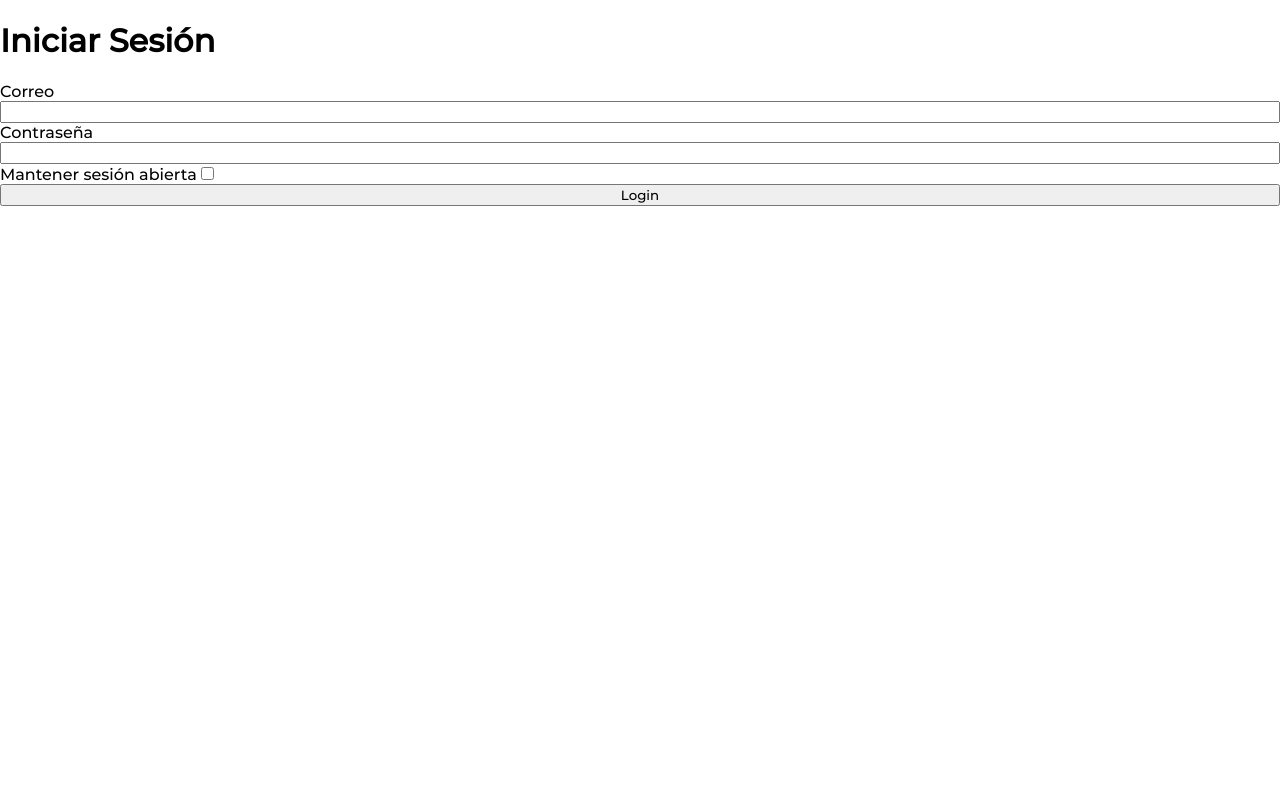
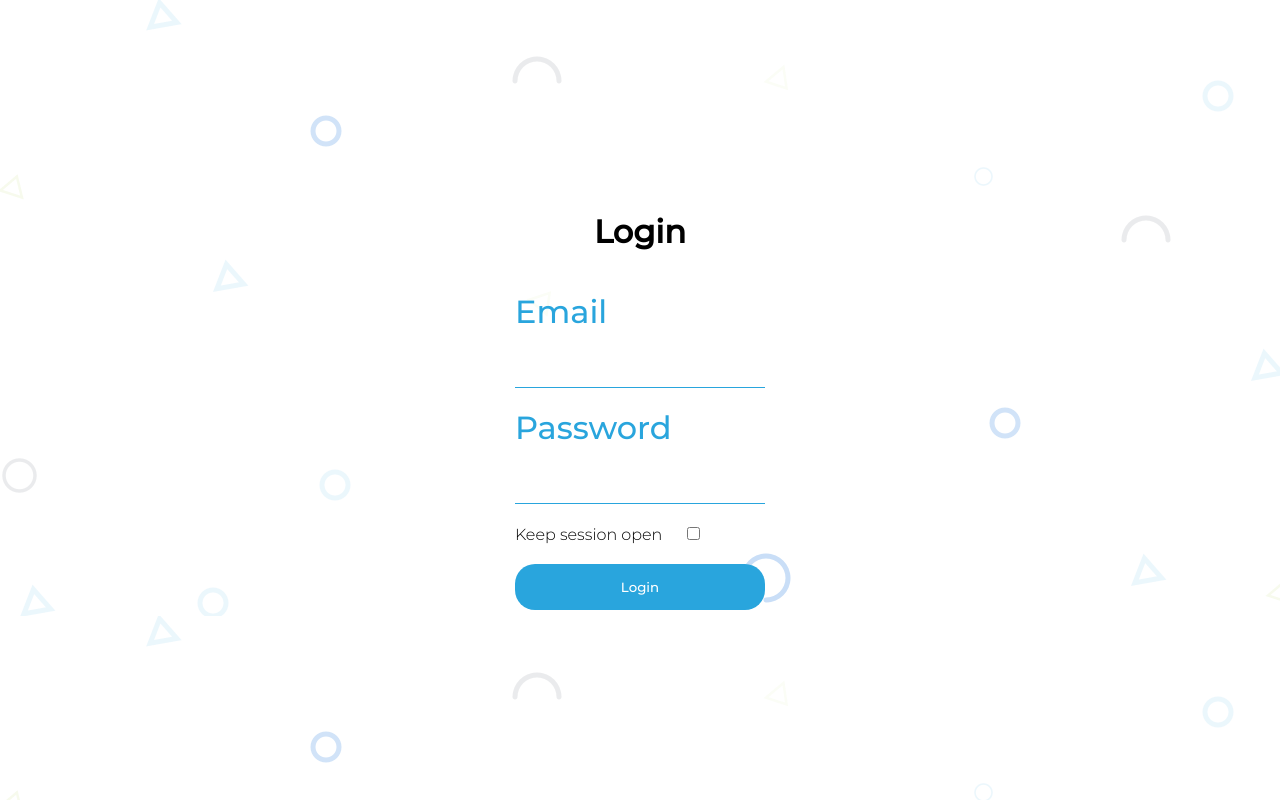
Before and after one commit to talo94/wolox-app, a React (Create React App) app: page /login in a window 1280 px wide. Built offline with nearby package versions, Linux system fonts and the light colour scheme.

Commit message:
add login styles and translations

```diff
--- a/src/components/Header/Header.module.scss
+++ b/src/components/Header/Header.module.scss
@@ -21,7 +21,7 @@
 }
 .loginButton:hover {
   background: #29a5dd;
-  animation-name: example;
+  animation-name: animation;
   animation-duration: 1s;
 }
 .translateButton {
@@ -37,11 +37,11 @@
 }
 .translateButton:hover {
   background: #29a5dd;
-  animation-name: example;
+  animation-name: animation;
   animation-duration: 1s;
   color: white;
 }
-@keyframes example {
+@keyframes animation {
   from {
     background-color: transparent;
     color: black;
--- a/src/components/HomeSections/Welcome/Welcome.module.scss
+++ b/src/components/HomeSections/Welcome/Welcome.module.scss
@@ -14,7 +14,6 @@
 
 .lightText {
   font-family: 'MonserratLight';
-
   margin: 0px;
   font-size: 2rem;
 }
@@ -27,7 +26,6 @@
 .greenText {
   font-family: 'Montserratbold';
   color: #a3cc38;
-
   margin: 0px 10px 0px 0px;
   font-size: 2rem;
 }
--- a/src/pages/Login/Login.module.scss
+++ b/src/pages/Login/Login.module.scss
@@ -1,7 +1,70 @@
 .form {
   display: flex;
   flex-direction: column;
+  min-width: 250px;
 }
 
-.main-container {
+.mainContainer {
+  display: flex;
+  flex-direction: column;
+  justify-content: center;
+  align-items: center;
+  height: 100vh;
+  background-image: url('../../assets/Backgrounds/Bg_Header.png');
 }
+.blueText {
+  font-family: 'MonserratMedium';
+  color: #29a5dd;
+  font-size: 2rem;
+  margin: 20px 0px 10px;
+}
+
+.input {
+  background: white;
+  border: none;
+  border-bottom: 1px solid #29a5dd;
+  padding: 15px;
+  border-radius: 10px 10px 0px 0px;
+}
+.input:focus {
+  outline-style: none;
+  border-bottom: 2px solid #29a5dd;
+  background-color: #d9f0fb;
+}
+.sesion {
+  margin: 20px 0px;
+  font-family: 'MonserratLight';
+  font-size: 1rem;
+}
+.checkbox {
+  margin-left: 25px;
+}
+
+.loginButton {
+  background-color: #29a5dd;
+  border-radius: 20px;
+  text-decoration: none;
+  padding: 15px 40px;
+  border: none;
+  color: white;
+}
+
+.loginButton:focus {
+  outline-style: none;
+  border-bottom: 2px solid #29a5dd;
+  background-color: #d9f0fb;
+}
+
+.loginButton:hover {
+  background: #29a5dd;
+  animation-name: animation;
+  animation-duration: 1s;
+}
+@keyframes animation {
+  from {
+    background-color: #29a5dd;
+  }
+  to {
+    background-color: #a3cc38;
+  }
+}
--- a/src/pages/Login/Login.tsx
+++ b/src/pages/Login/Login.tsx
@@ -1,5 +1,7 @@
 import React from 'react'
 import { useDispatch } from 'react-redux'
+import { useTranslation } from 'react-i18next'
+
 import { login } from 'store/modules/auth'
 import { useForm } from 'react-hook-form'
 import styles from './Login.module.scss'
@@ -14,45 +16,60 @@ type FormValues = typeof defaultValues
 const Login = () => {
   const { handleSubmit, register, errors } = useForm<FormValues>()
   const dispatch = useDispatch()
+  const { t } = useTranslation()
 
   const onSubmit = (values: FormValues) => {
     dispatch(login(values))
   }
 
+  const emailrequerido = t('app login error emailrequerido')
+  const message = t('app login error message')
+  const contraseñarequerida = t('app login error emailrequerido')
   return (
-    <div>
-      <h1>Iniciar Sesión</h1>
+    <div className={styles.mainContainer}>
+      <h1>{t('app login title')}</h1>
       <form onSubmit={handleSubmit(onSubmit)} className={styles.form}>
-        <label>Correo</label>
+        <label className={styles.blueText}>{t('app login email')}</label>
+
         <input
           type="text"
           name="email"
+          className={styles.input}
           ref={register({
-            required: 'El correo es requerida',
+            required: emailrequerido,
             pattern: {
               value: /^[A-Z0-9._%+-]+@[A-Z0-9.-]+\.[A-Z]{2,}$/i,
-              message: 'Correo invalido',
+              message: message,
             },
           })}
         />
         {errors.email && errors.email.message}
 
-        <label>Contraseña</label>
+        <label className={styles.blueText}>{t('app login password')}</label>
         <input
           type="password"
           name="password"
+          className={styles.input}
           ref={register({
-            required: 'La contraseña es requerida',
+            required: contraseñarequerida,
           })}
         />
         {errors.password && errors.password.message}
 
-        <label>
-          Mantener sesión abierta
-          <input name="inSession" type="checkbox" ref={register} />
+        <label className={styles.sesion}>
+          {t('app login session')}
+
+          <input
+            name="inSession"
+            type="checkbox"
+            ref={register}
+            className={styles.checkbox}
+          />
         </label>
 
-        <button type="submit">Login</button>
+        <button type="submit" className={styles.loginButton}>
+          {t('app login button')}
+        </button>
       </form>
     </div>
   )
```
